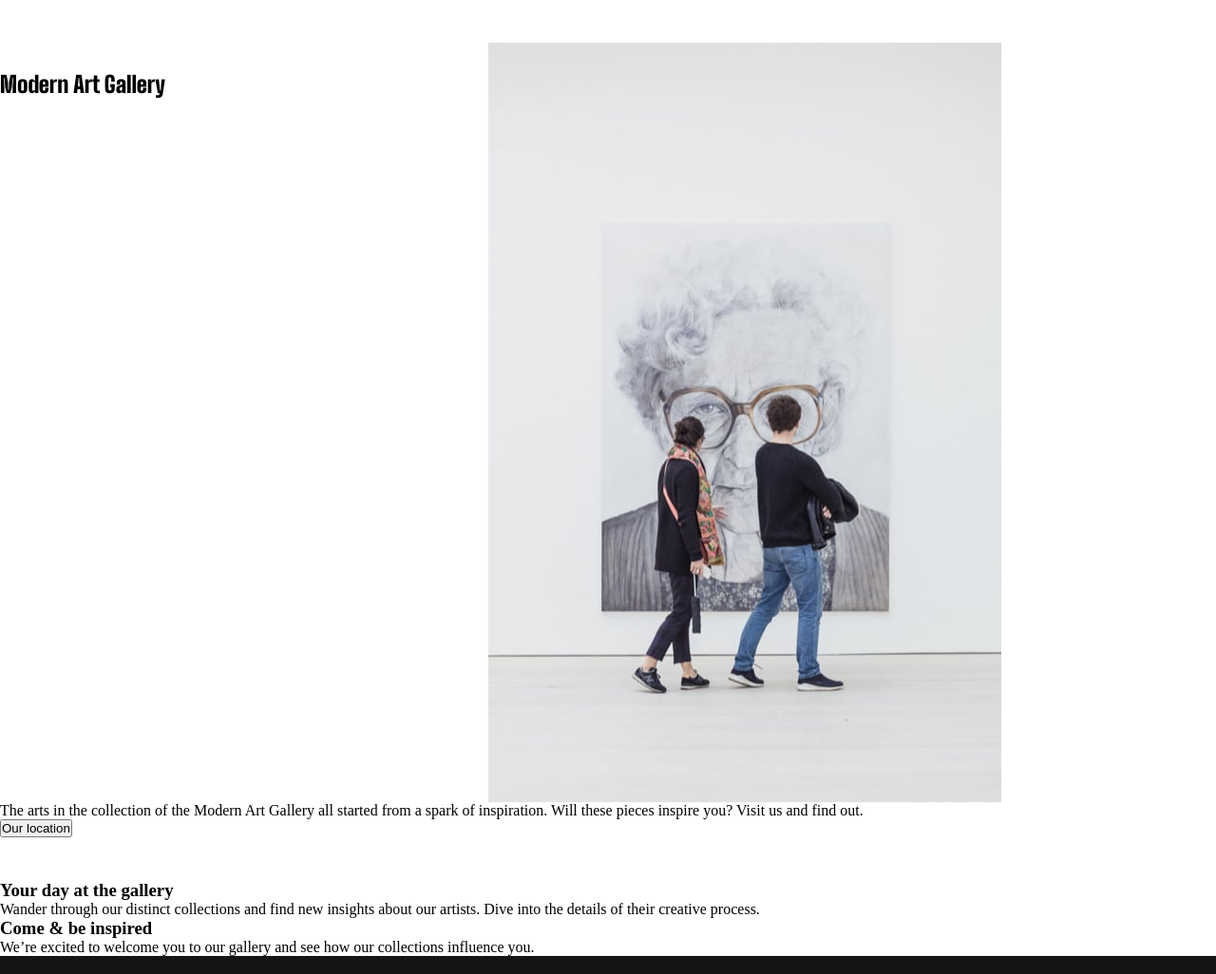
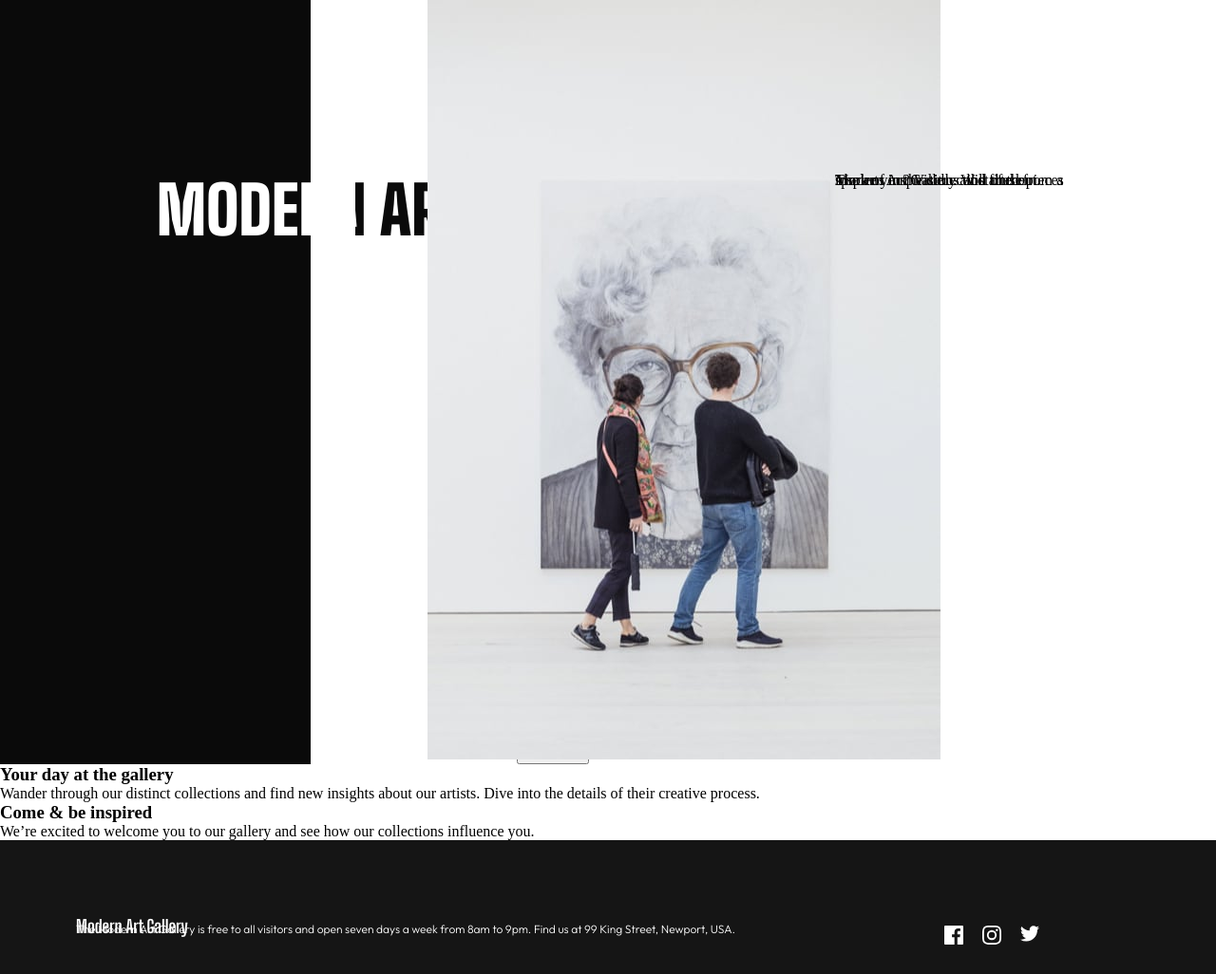
Before and after one commit to jcovington16/frontend-mentor-art-gallary, a plain HTML site: page index.html in a window 1280 px wide. Shown: the top 1026 px of the page at 95% size. Drawn offline with Linux system fonts and the light colour scheme.

Commit message:
fix: replaced the main for header.

```diff
--- a/index.html
+++ b/index.html
@@ -11,26 +11,25 @@
 </head>
 <body>
 
+
+
+  <header class="section1">
+    <div id="header_div"></div>
+    <h1>MODERN ART GALLERY</h1>
+
+    <img src="./assets/desktop/image-hero.jpg" alt="art gallery">
+
+
+    <p>The arts in the collection of the Modern Art Gallery all started
+      from a spark of inspiration. Will these pieces inspire you? Visit
+      us and find out.</p>
+
+    <button>Our location</button>
+  </header>
+
   <main>
 
     <section class="section1">
-      <div>
-        <h1>Modern Art Gallery</h1>
-
-        <img src="./assets/desktop/image-hero.jpg" alt="art gallery">
-      </div>
-
-      <div>
-        <p>The arts in the collection of the Modern Art Gallery all started
-          from a spark of inspiration. Will these pieces inspire you? Visit
-          us and find out.</p>
-      </div>
-      <button>Our location</button>
-
-
-    </section>
-
-    <section class="section2">
       <h3>Your day at the gallery</h3>
 
       <p>Wander through our distinct collections and find new insights about
--- a/styles.css
+++ b/styles.css
@@ -9,34 +9,68 @@
 
 :root {
     --gray: #444444;
-    --black: #151515;
+    --dark-grey: #151515;
     --white: #ffffff;
     --beige: #d5966c;
+    --black: #0a0a0a;
 }
 
-.section1 {
-    padding: 45px 0;
+header {
+    position: relative;
+    top: 0;
+    left: 0;
+    margin-right: 11.45%;
+    line-height: 0;
 }
 
-.section1 div {
-    display: flex;
+header h1 {
+    font-family: 'Big Shoulders Display', cursive;
+    font-weight: 900;
+    position: absolute;
+    top: 189px;
+    left: 165px;
+    font-size: 4.36rem;
+    line-height: 4rem;
+    background-image: linear-gradient(90deg,
+        var(--white) 0, var(--white) 3em,
+        var(--black) 3em, var(--black) 5em
+    );
+    color: transparent;
+    -webkit-background-clip: text;
+    background-clip: text;
 }
 
-section h1 {
-    font-family: 'Big Shoulders Display', cursive;
-    font-weight: 900;
-    width: 514px;
-    height: 176px;
-    top: 189px;
-    left: 165px;
-    size: 96px;
-    line-height: 88px;
+header div {
+    background-color: var(--black);
+    color: var(--white);
 }
+
+#header_div {
+    position: absolute;
+    top: 0;
+    left: 0;
+    width: 20.45rem;
+    height: 100%;
+}
+
+header img {
+    position: relative;
+    left: 450px;
+    top: 0;
+}
+
+header p {
+    position: absolute;
+    right: 0;
+    top: 190px;
+    width: 15.9rem;
+}
+/* footer section */
 
 footer {
     display: flex;
     justify-content: space-between;
-    background-color: var(--black);
+    background-color: var(--dark-grey);
     color: var(--white);
     padding: 80px;
 
```
